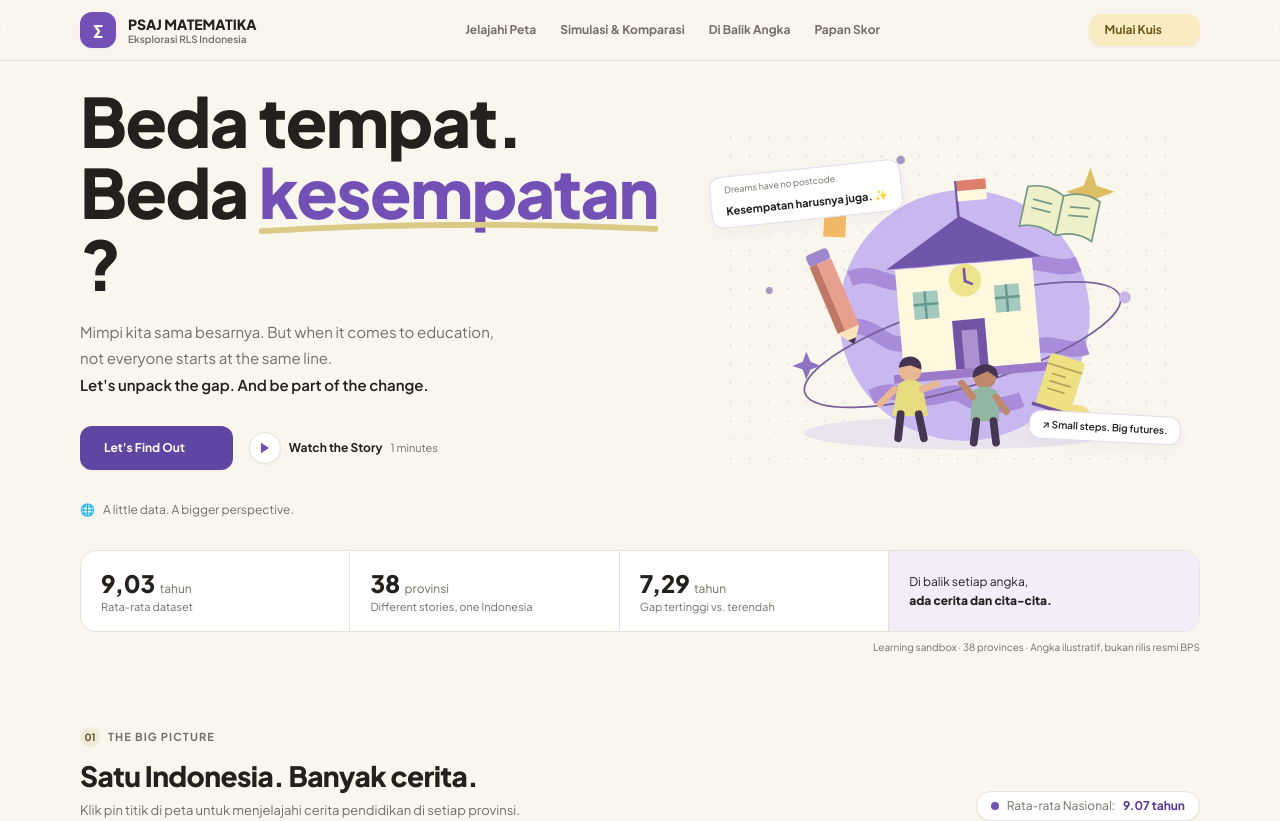
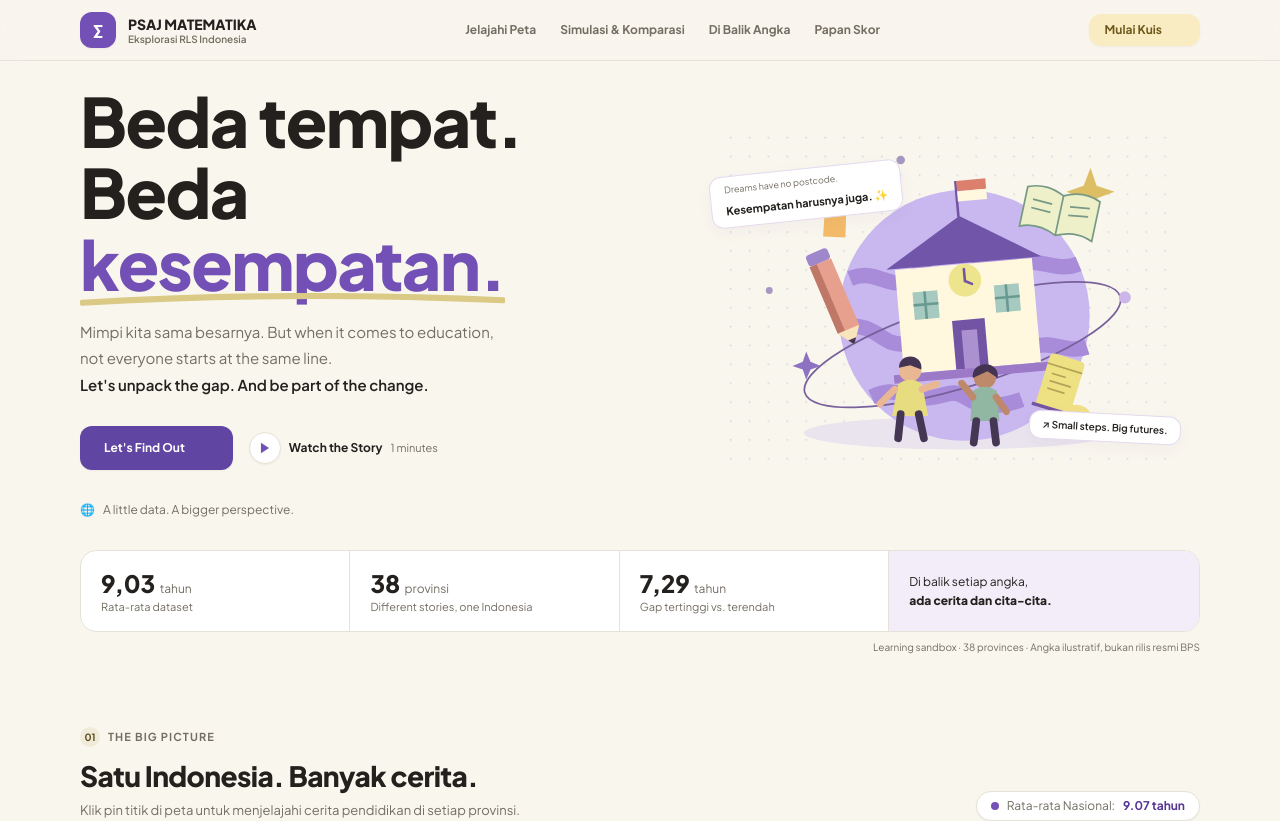
Before and after one commit to Jaavieerr/Matematika_Website, a React (Vite) app: page / in a window 1280 px wide. Shown: the top 821 px of the page. Built offline with nearby package versions, Linux system fonts and the light colour scheme.

Commit message:
Menghapus tanda tanya pada judul utama Hero section

```diff
--- a/src/App.tsx
+++ b/src/App.tsx
@@ -207,14 +207,12 @@ export function App() {
               Beda tempat. <br />
               Beda{' '}
               <span className="relative inline-block text-[#7350b5]">
-                kesempatan
+                kesempatan.
                 <svg viewBox="0 0 350 12" className="absolute -bottom-2 left-0 w-full" aria-hidden="true">
                   <path d="M2 8Q170-2 348 6" fill="none" stroke="#daca86" strokeWidth="5" strokeLinecap="round" />
                 </svg>
               </span>
-              ?
             </h1>
-
             <p className="mt-5 max-w-[440px] text-[14px] leading-[1.75] text-[#746e63] sm:text-[15px]">
               Mimpi kita sama besarnya. But when it comes to education, not everyone starts at the same line. <br />
               <strong className="font-semibold text-[#23201d]">Let's unpack the gap. And be part of the change.</strong>
```
